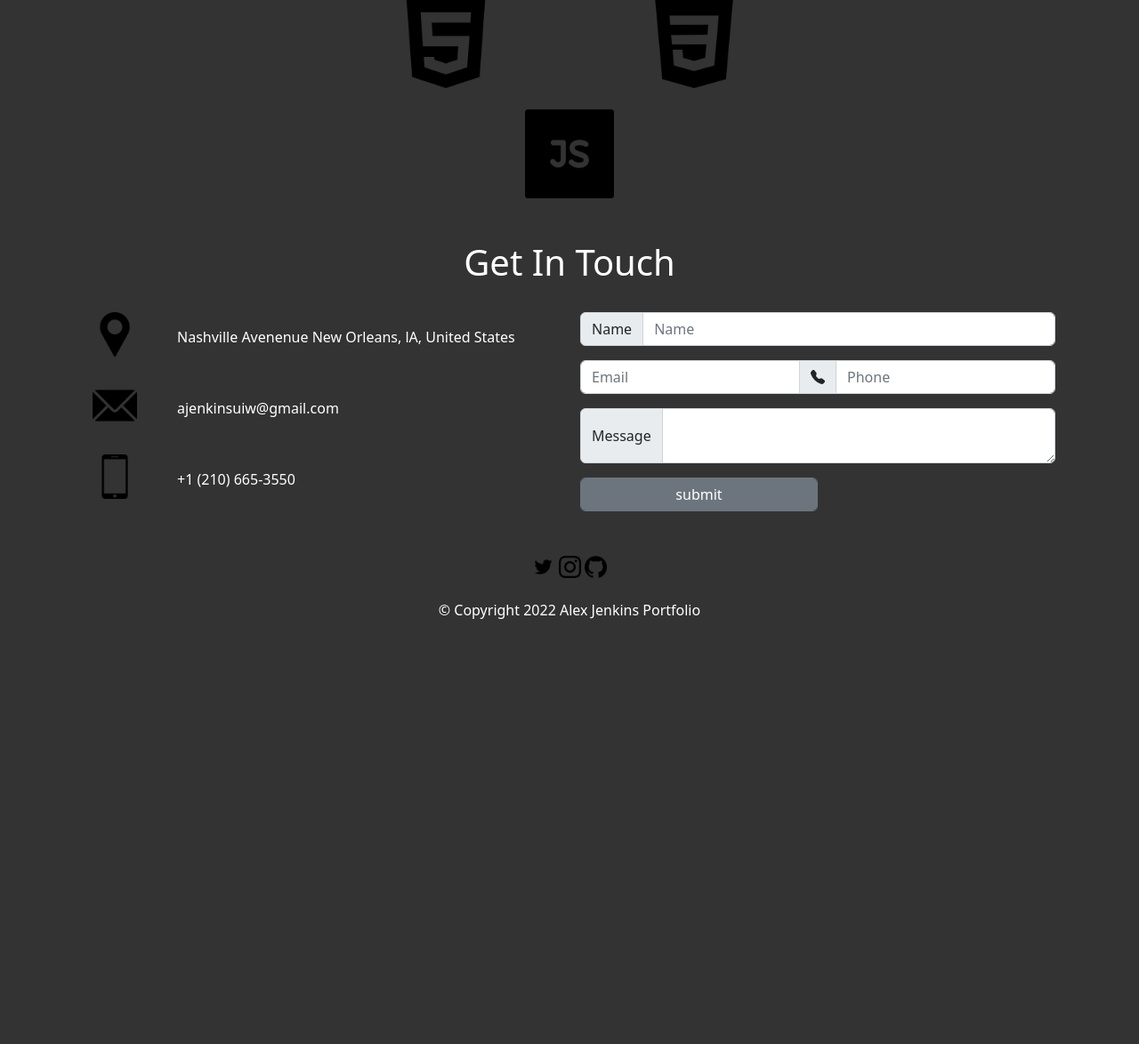
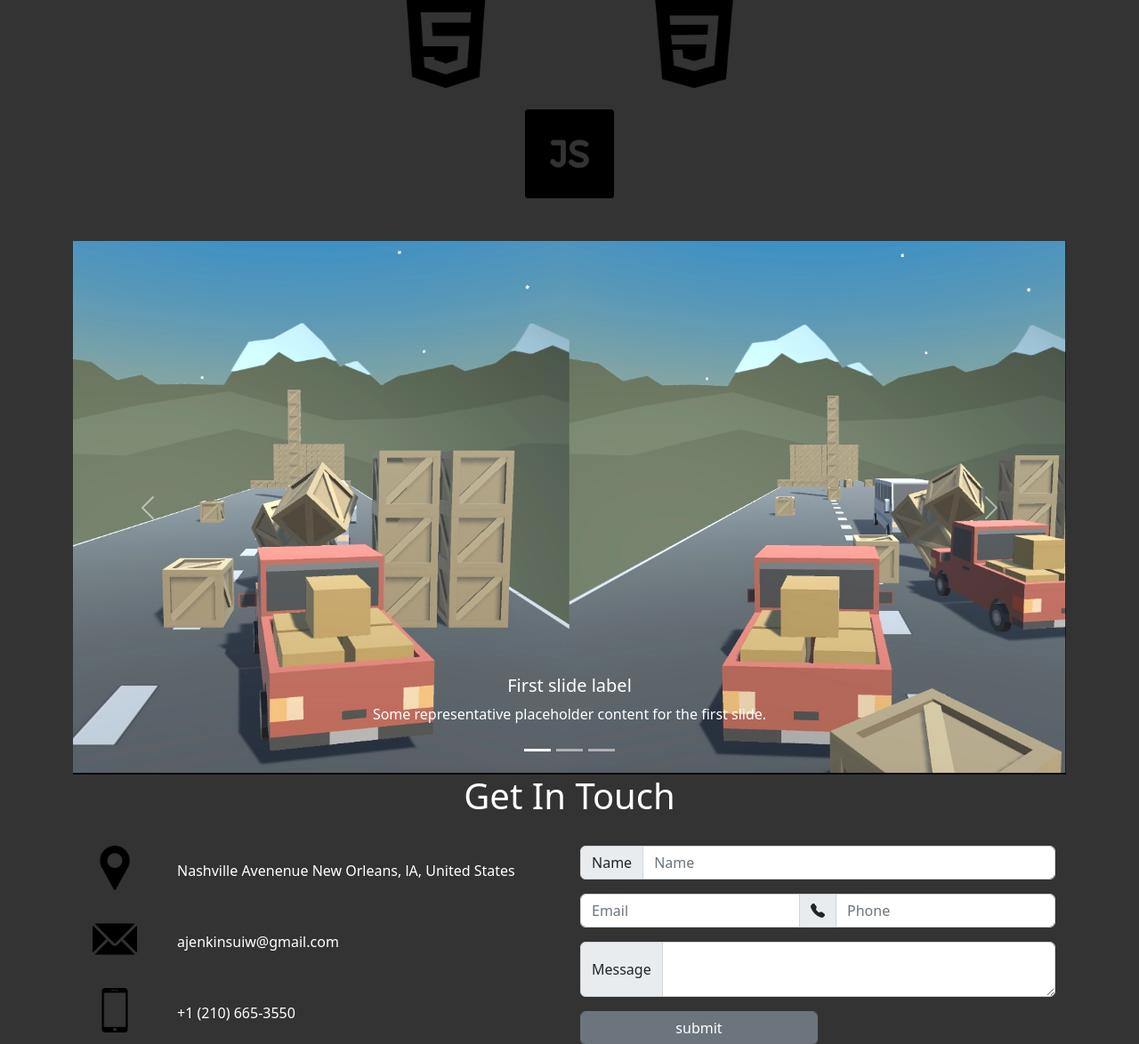
Before and after one commit to AJenkinsSolutions/Porfolio-Website, a Flask app: page / in a window 1280 px wide. Shown: the part 1464-2638 px from the top of the page at 89% size. Before the commit the page ends 2160 px from the top, so only its background shows below. Run offline with Flask 2, Linux system fonts and the light colour scheme.

Commit message:
Add Bootstrap Carosel/slider/and controls, Add screen shot placeholders, Add Portfolio section

```diff
--- a/main.py
+++ b/main.py
@@ -14,6 +14,7 @@ my_email = os.getenv('MY_EMAIL')
 email_password = os.getenv('EMAIL_PASSWORD')
 target_email = os.getenv('TARGET_EMAIL')
 
+
 #   Test Enviroment variables
 # print('PATH', os.getenv('PATH'))
 
@@ -25,6 +26,7 @@ class ContactForm(FlaskForm):
     message = TextAreaField(label='Message', validators=[DataRequired(), Length(max=120)])
 
     submit = SubmitField(label='submit')
+
 
 def send_email(name, email, phone, message):
     email_message = f"Subject:Portfolio Message ALERT!!\n\nName: {name}\nEmail: {email}\nPhone: {phone}\nMessage:{message}"
@@ -40,6 +42,7 @@ def send_email(name, email, phone, message):
             # format for email
             msg=email_message)
 
+
 @app.route("/", methods=['GET', 'POST'])
 def home():
     contact_form = ContactForm()
@@ -49,7 +52,7 @@ def home():
         phone = contact_form.phone.data
         message = contact_form.message.data
         send_email(name, email, phone, message)
-        return render_template('index.html', form=contact_form, msg_sent=True )
+        return render_template('index.html', form=contact_form, msg_sent=True)
     else:
         return render_template("index.html", form=contact_form, msg_sent=False)
 
--- a/templates/index.html
+++ b/templates/index.html
@@ -168,6 +168,49 @@
 </section>
 <br>
 <br>
+<section class="container" id="portfolio-section">
+    <div id="carouselExampleCaptions" class="carousel slide" data-bs-ride="false">
+  <div class="carousel-indicators">
+    <button type="button" data-bs-target="#carouselExampleCaptions" data-bs-slide-to="0" class="active" aria-current="true" aria-label="Slide 1"></button>
+    <button type="button" data-bs-target="#carouselExampleCaptions" data-bs-slide-to="1" aria-label="Slide 2"></button>
+    <button type="button" data-bs-target="#carouselExampleCaptions" data-bs-slide-to="2" aria-label="Slide 3"></button>
+  </div>
+  <div class="carousel-inner">
+    <div class="carousel-item active">
+      <img src="static/img/project_screen_shots/unity_driving_project.JPG" class="d-block w-100" width="400" height="600" alt="...">
+      <div class="carousel-caption d-none d-md-block">
+        <h5>First slide label</h5>
+        <p>Some representative placeholder content for the first slide.</p>
+      </div>
+    </div>
+    <div class="carousel-item">
+      <img src="static/img/project_screen_shots/unity_screen_shot.JPG" class="d-block w-100" width="400" height="600" alt="...">
+      <div class="carousel-caption d-none d-md-block">
+        <h5>Second slide label</h5>
+        <p>Some representative placeholder content for the second slide.</p>
+      </div>
+    </div>
+    <div class="carousel-item">
+      <img src="static/img/Wide Stage.JPG" class="d-block w-100" width="400" height="600" alt="...">
+      <div class="carousel-caption d-none d-md-block">
+        <h5>Third slide label</h5>
+        <p>Some representative placeholder content for the third slide.</p>
+      </div>
+    </div>
+  </div>
+  <button class="carousel-control-prev" type="button" data-bs-target="#carouselExampleCaptions" data-bs-slide="prev">
+    <span class="carousel-control-prev-icon" aria-hidden="true"></span>
+    <span class="visually-hidden">Previous</span>
+  </button>
+  <button class="carousel-control-next" type="button" data-bs-target="#carouselExampleCaptions" data-bs-slide="next">
+    <span class="carousel-control-next-icon" aria-hidden="true"></span>
+    <span class="visually-hidden">Next</span>
+  </button>
+</div>
+</div>
+</section>
+
+
 <section class="container" id="contact-section">
     <div class="container">
         {% if msg_sent == True: %}
```
Also changed, not shown: static/img/project_screen_shots/unity_driving_project.JPG (added), static/img/project_screen_shots/unity_screen_shot.JPG (added), 1 other file.
